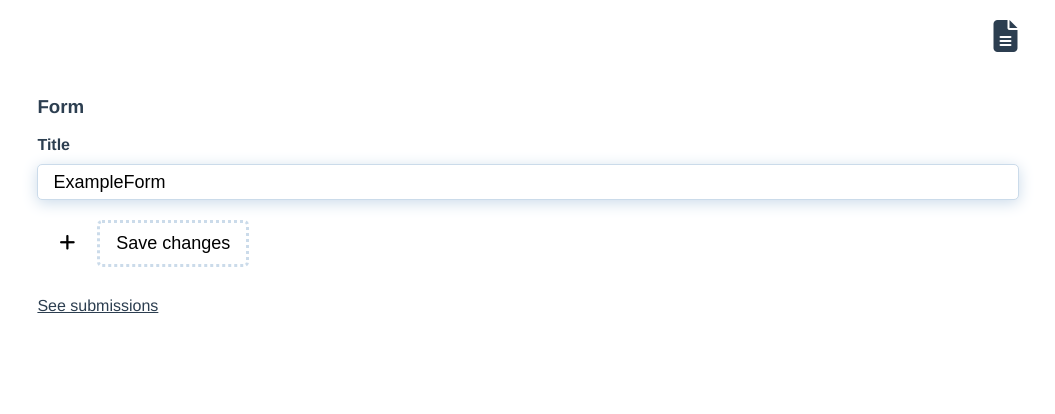
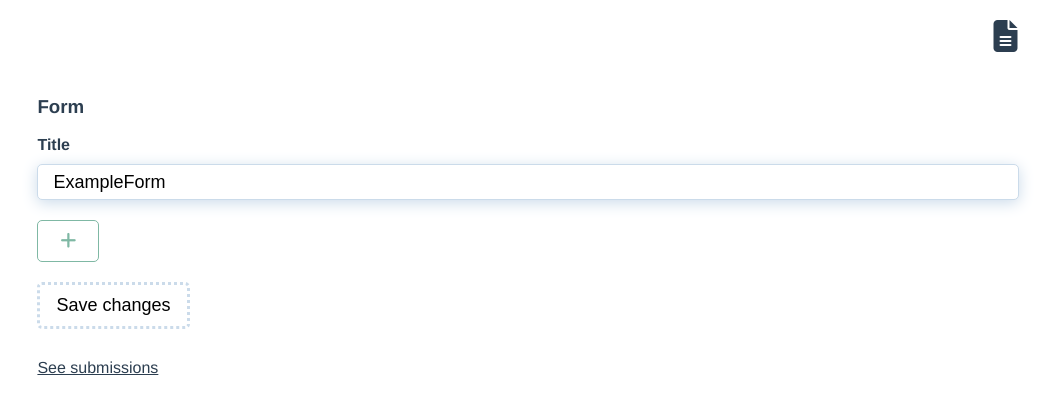
Before and after one commit to wurde/formlight, a Vue app in the folder client/: page / in a window 1280 px wide. Shown: the top 414 px of the page, without its empty margins (112-1167 px from the left). Built offline with nearby package versions, Linux system fonts and the light colour scheme.

Commit message:
Init addField button

```diff
--- a/client/src/components/Form.vue
+++ b/client/src/components/Form.vue
@@ -10,9 +10,11 @@
         <label for="form-title" v-bind:class="{ 'text-danger':  hasError}">Title</label>
         <input id="form-title" type="text" name="title" v-bind:class="{ 'input-danger': hasError }" v-model="title" autofocus />
 
-        <button class="btn-add-field">
-          <i class="fa fa-plus icon"></i>
-        </button>
+        <div class="row">
+          <button @click.prevent="addField" class="btn-add-field">
+            <i class="fa fa-plus icon"></i>
+          </button>
+        </div>
 
         <button type="submit" class="btn-submit">
           Save changes
@@ -62,6 +64,9 @@ export default {
         this.alert = null
         this.error = `Error: ${res.data.message}`;
       })
+    },
+    addField: function() {
+      alert("add field")
     }
   }
 }
@@ -130,16 +135,25 @@ a:hover {
 
 button {
   background-color: #FFF;
+  border-radius: 5px;
   cursor: pointer;
   outline: none;
   font-size: 18px;
   border: none;
 }
 
+.btn-add-field {
+  border: 1px solid #7FB8A4;
+  color: #7FB8A4;
+}
+.btn-add-field:hover {
+  background-color: #7FB8A4;
+  color: #FFF;
+}
+
 .btn-submit {
   border: 3px dotted #CBDBEA;
   padding: 10px 16px;
-  border-radius: 5px;
   margin: 10px 0px;
 }
 .btn-submit:hover {
@@ -147,7 +161,11 @@ button {
 }
 
 .icon {
-  background-color: #FFF;
   padding: 10px 16px;
 }
+
+.row {
+  display: flex;
+  padding: 10px 0px;
+}
 </style>
```
